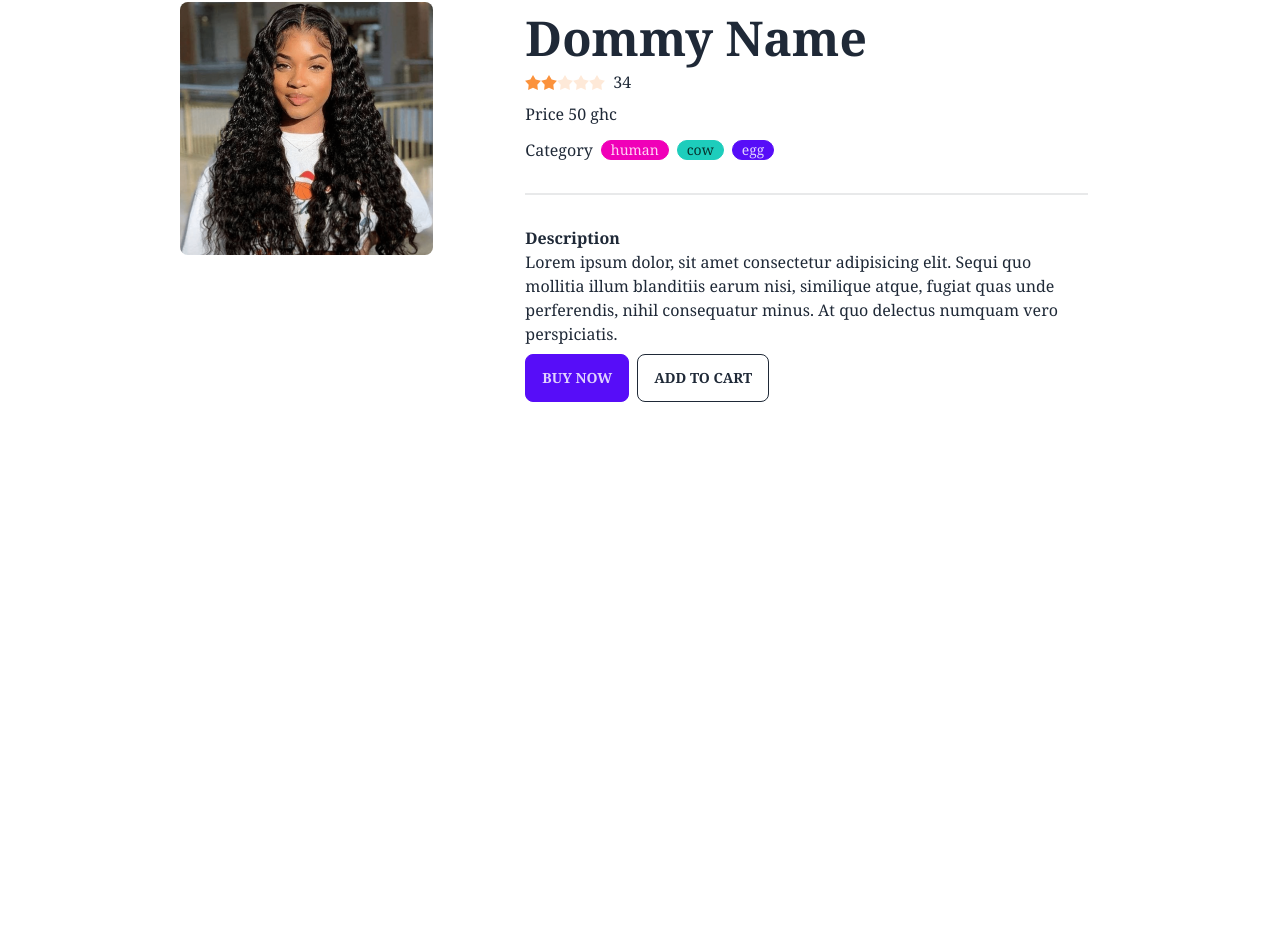
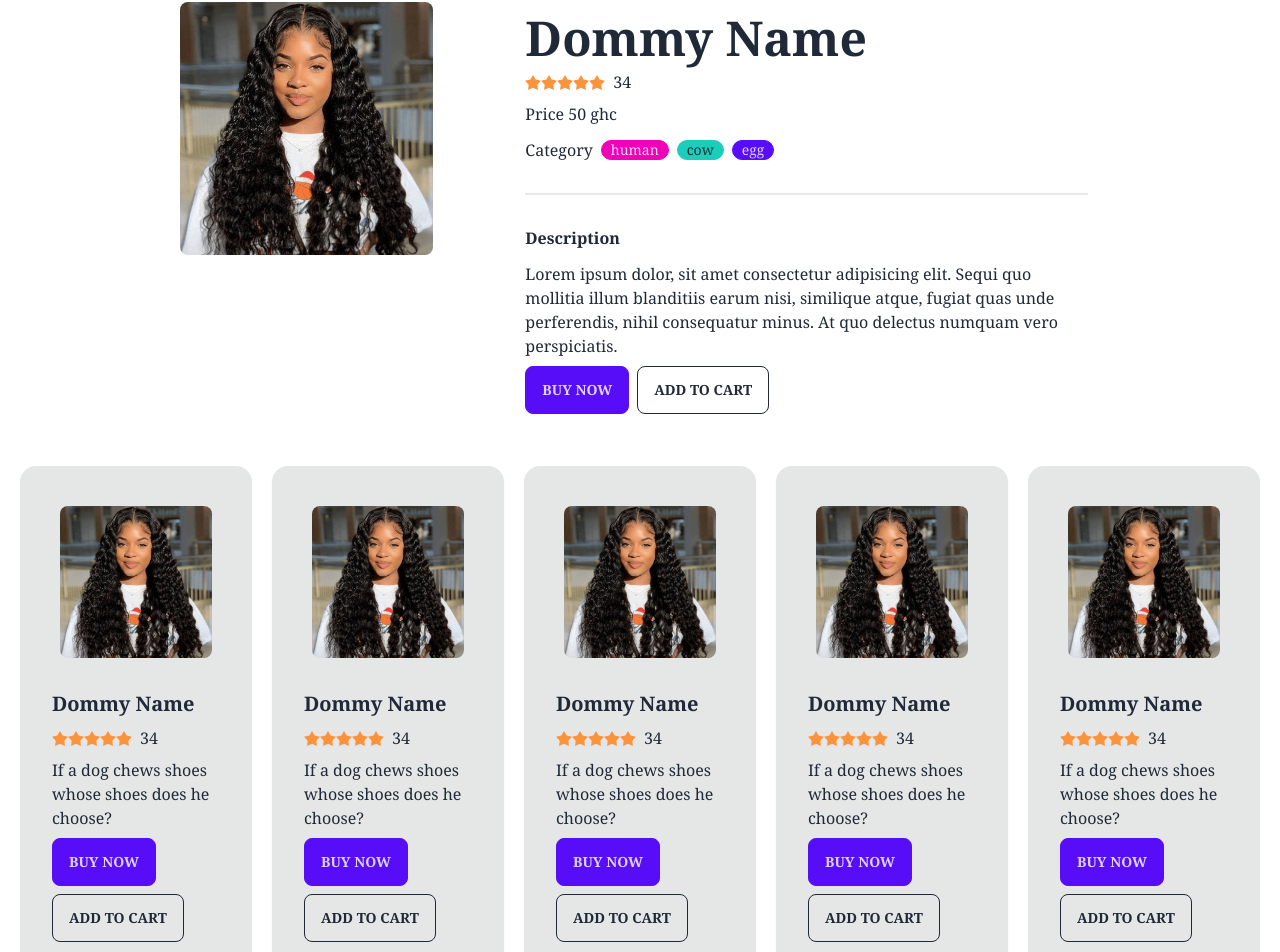
Before and after one commit to Georgefemiwise/LocksLuxe, a React (Vite) app: page / in a window 1280 px wide. Shown: the part 98-1050 px from the top of the page. Before the commit the page ends 800 px from the top, so only its background shows below. Built offline with nearby package versions, Linux system fonts and the light colour scheme.

Commit message:
adjuctsment to the carsd

```diff
--- a/src/App.jsx
+++ b/src/App.jsx
@@ -8,9 +8,9 @@ export default function App() {
 		<div className='relative font-serif'>
 			<header className='mb-20'>
 				<NavBar />
-      </header>
-      <Detail/>
-			{/* <div className='justify-center  grid lg:grid-cols-4 md:grid-cols-3 sm:grid-cols-2 grid-cols-1 gap-5 p-5'>
+			</header>
+			<Detail />
+			<div className='justify-center  grid lg:grid-cols-4 xl:grid-cols-5 selection: md:grid-cols-3 sm:grid-cols-2 grid-cols-1 gap-5 p-5'>
 				<Card />
 				<Card />
 				<Card />
@@ -23,7 +23,7 @@ export default function App() {
 				<Card />
 				<Card />
 				<Card />
-			</div> */}
+			</div>
 		</div>
 	);
 }
--- a/src/components/Card.jsx
+++ b/src/components/Card.jsx
@@ -1,13 +1,19 @@
-import React from 'react'
-import wig from '../assets/wig.png'
+import React from 'react';
+import wig from '../assets/wig.png';
 
 export default function Card() {
 	return (
 		<>
 			<div className='card bg-base-300 shadow-sm hover:shadow-neutral-200'>
+				<a href='#' className='cursor-pointer'>
 					<figure className='px-10 pt-10'>
-					<img src={wig} alt='Shoes' className='rounded-lg' />
+						<img
+							src={wig}
+							alt='Shoes'
+							className='rounded-lg'
+						/>
 					</figure>
+				</a>
 				<div className='card-body'>
 					<h2 className='card-title'>Dommy Name</h2>
 					<div className='rating rating-sm items-center'>
--- a/src/pages/Detail.jsx
+++ b/src/pages/Detail.jsx
@@ -66,7 +66,7 @@ export default function Detail() {
 						</div>
 						<div className='divider'></div>
 						<h3>
-							<p className='font-bold'>Description</p>
+							<p className='font-bold mb-3'>Description</p>
 							Lorem ipsum dolor, sit amet consectetur
 							adipisicing elit. Sequi quo mollitia illum
 							blanditiis earum nisi, similique atque,
```
Lines whose indentation alone changed are shown as unchanged.
